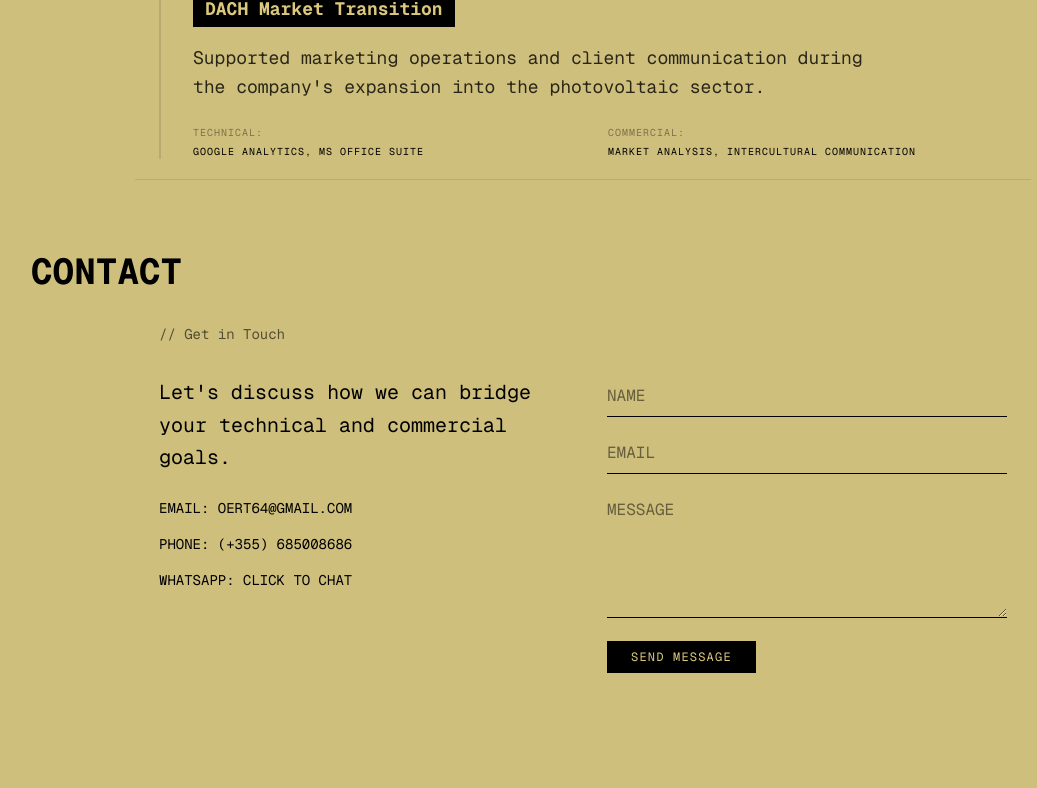
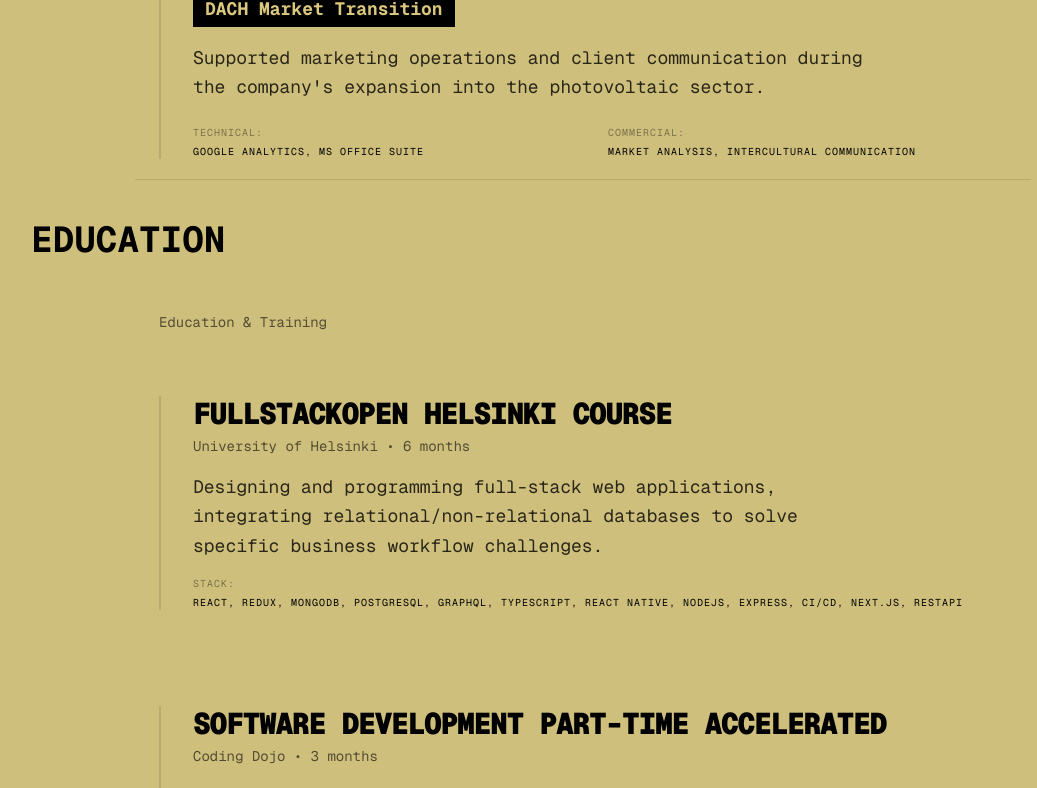
Before and after one commit to OertMahmutaj/my-portfolio, a Next.js app: page / in a window 1280 px wide. Shown: the part 1992-2780 px from the top of the page, without its empty margins (57-1094 px from the left). Before the commit the page ends 2737 px from the top, so only its background shows below. Built offline with nearby package versions, Linux system fonts and the light colour scheme.

Commit message:
feat: add Education section with courses and formal education details

```diff
--- a/app/page.tsx
+++ b/app/page.tsx
@@ -2,6 +2,7 @@ import Navbar from '@/components/layout/Navbar';
 import About from '@/components/layout/About';
 import Work from '@/components/sections/Work';
 import Contact from '@/components/sections/Contact';
+import Education from '@/components/sections/Education';
 
 export default function Home() {
   return (
@@ -22,6 +23,10 @@ export default function Home() {
         <h2 className="text-4xl font-bold uppercase mb-8">Professional Experience</h2>
         <Work />
       </section>
+      <section id="contact" className="py-10 px-6 max-w-6xl mx-auto">
+        <h2 className="text-4xl font-bold uppercase mb-8">Education</h2>
+        <Education/>
+      </section>
 
       <section id="contact" className="py-18 px-6 max-w-6xl mx-auto">
         <h2 className="text-4xl font-bold uppercase mb-8">Contact</h2>
--- a/components/layout/About.tsx
+++ b/components/layout/About.tsx
@@ -4,7 +4,7 @@ import React from 'react';
 import { useState } from 'react';
 
 export default function About() {
-  const [active, setActive] = useState<'dev' | 'sales'>('dev');
+  const [active, setActive] = useState<'dev' | 'sales' | 'other'>('dev');
 
   return (
     <section id="about" className="py-5 px-6 max-w-4xl mx-auto border-b border-black/10">
@@ -30,6 +30,12 @@ export default function About() {
         >
           Sales Skills
         </button>
+        <button
+          onClick={() => setActive('other')}
+          className={`font-mono text-xs uppercase tracking-widest px-6 py-2 border border-black transition-all ${active === 'other' ? 'bg-black text-[#dbc87d]' : 'bg-transparent hover:bg-black/5'}`}
+        >
+          Other Skills
+        </button>
       </div>
 
       {/* Dynamic Content Area */}
@@ -39,10 +45,15 @@ export default function About() {
             <h3 className="font-bold text-xl uppercase">// Technical Arsenal</h3>
             <p className="text-lg opacity-80">Building scalable, high-performance web applications using the modern stack: React 19, Next.js 16, TypeScript, and Tailwind CSS. I prioritize clean, modular code that scales.</p>
           </div>
-        ) : (
+        ) : active === 'sales' ? (
           <div className="space-y-4">
             <h3 className="font-bold text-xl uppercase">// Commercial Strategy</h3>
             <p className="text-lg opacity-80">I treat every project as a sales channel. From conversion rate optimization to user journey design, I ensure that every pixel served has a business purpose.</p>
+          </div>
+        ) : (
+          <div className="space-y-4">
+            <h3 className="font-bold text-xl uppercase">// Linguistic & Creative</h3>
+            <p className="text-lg opacity-80">Fluent in German, English, Italian, and Albanian. My background in figure drawing and creative arts fuels my attention to detail, visual hierarchy, and user-centric problem solving.</p>
           </div>
         )}
       </div>
--- a/components/layout/Navbar.tsx
+++ b/components/layout/Navbar.tsx
@@ -1,3 +1,4 @@
+/* eslint-disable @typescript-eslint/no-unused-vars */
 'use client';
 
 import React, { useState } from 'react';
@@ -16,7 +17,14 @@ export default function Navbar() {
 
         <Link
           href="/"
-          onClick={closeMenu}
+          onClick={(_e) => {
+            closeMenu();
+
+            window.scrollTo({
+              top: 0,
+              behavior: 'smooth'
+            });
+          }}
           className="font-bold tracking-tighter uppercase text-xl hover:opacity-70 transition duration-200"
         >
           Oert Mahmutaj
@@ -42,22 +50,21 @@ export default function Navbar() {
       {/* Full-Screen Backdrop Overlay Mask */}
       <div
         onClick={closeMenu}
-        className={`fixed inset-0 bg-black/20 backdrop-blur-sm z-40 transition-opacity duration-300 ${
-          isOpen ? 'opacity-100 pointer-events-auto' : 'opacity-0 pointer-events-none'
-        }`}
+        className={`fixed inset-0 bg-black/20 backdrop-blur-sm z-40 transition-opacity duration-300 ${isOpen ? 'opacity-100 pointer-events-auto' : 'opacity-0 pointer-events-none'
+          }`}
       />
 
       {/* Sliding Minimalist Sidebar Panel */}
       <nav className={`fixed top-0 right-0 h-screen w-full sm:w-[380px] bg-[#dbc87d] border-l border-black/10 p-12 pt-32 flex flex-col justify-between transform transition-transform duration-500 ease-in-out z-45 ${isOpen ? 'translate-x-0' : 'translate-x-full'}`}>
         <div className="flex flex-col space-y-8 font-black text-5xl tracking-tighter uppercase">
-          {['About', 'Work', 'Contact'].map((item) => (
+          {['About', 'Work', 'Education', 'Contact'].map((item) => (
             <a
               key={item}
               href={`#${item.toLowerCase().replace(' ', '-')}`}
               onClick={closeMenu}
               className="text-left hover:opacity-50 transition duration-200 flex items-baseline gap-4 cursor-pointer"
             >
-              <span className="font-mono text-base opacity-40">0{['About', 'Work', 'Contact'].indexOf(item) + 1}</span>
+              <span className="font-mono text-base opacity-40">0{['About', 'Work', 'Education', 'Contact'].indexOf(item) + 1}</span>
               {item}
             </a>
           ))}
--- /dev/null
+++ b/components/sections/Education.tsx
@@ -0,0 +1,60 @@
+export default function Education() {
+    const courses = [
+        {
+            title: "Fullstackopen Helsinki Course",
+            institution: "University of Helsinki",
+            duration: "6 months",
+            stack: "React, Redux, MongoDB, PostgreSQL, GraphQL, Typescript, React Native, NodeJs, Express, CI/CD, Next.JS, RESTApi",
+            description: "Designing and programming full-stack web applications, integrating relational/non-relational databases to solve specific business workflow challenges."
+        },
+        {
+            title: "Software Development Part-Time Accelerated",
+            institution: "Coding Dojo",
+            duration: "3 months",
+            stack: "Html, Css, Javascript, NodeJS, MongoDB",
+            description: "Introduction to Web Fundamentals, MERN, Projects and Algorithms"
+        }
+    ];
+
+    const formal_education = [
+        {
+            title: "Undergraduate studies in Economics and Informatics",
+            institution: "Universiteti Tiranes, Fakulteti Ekonomise",
+            duration: "2018 - 2021"
+        },
+        {
+            title: "Undergraduate studies in Physics",
+            institution: "Technisches Universitat Munchen - TUM",
+            duration: "2013 - 2018"
+        }
+    ];
+
+    return (
+        <section id="education" className="py-5 px-6 max-w-4xl mx-auto border-b border-black/10">
+            <h2 className="text-sm font-mono opacity-60 mb-16">Education & Training</h2>
+
+            <div className="space-y-24">
+                {/* Courses Map */}
+                {courses.map((course) => (
+                    <div key={course.title} className="group border-l-2 border-black/10 pl-8 hover:border-black transition-colors duration-300">
+                        <h3 className="text-3xl font-black uppercase tracking-tighter mb-1">{course.title}</h3>
+                        <p className="font-mono text-sm opacity-60 mb-4">{course.institution} • {course.duration}</p>
+                        <p className="text-lg leading-relaxed mb-4 opacity-80 max-w-2xl">{course.description}</p>
+                        <div className="font-mono text-[10px] uppercase tracking-widest">
+                            <span className="opacity-40 block mb-1">Stack:</span>
+                            {course.stack}
+                        </div>
+                    </div>
+                ))}
+
+                {/* Formal Education Map */}
+                {formal_education.map((edu) => (
+                    <div key={edu.title} className="group border-l-2 border-black/10 pl-8 hover:border-black transition-colors duration-300">
+                        <h3 className="text-2xl font-bold uppercase tracking-tighter mb-1">{edu.title}</h3>
+                        <p className="font-mono text-sm opacity-60">{edu.institution} • {edu.duration}</p>
+                    </div>
+                ))}
+            </div>
+        </section>
+    );
+}
```
